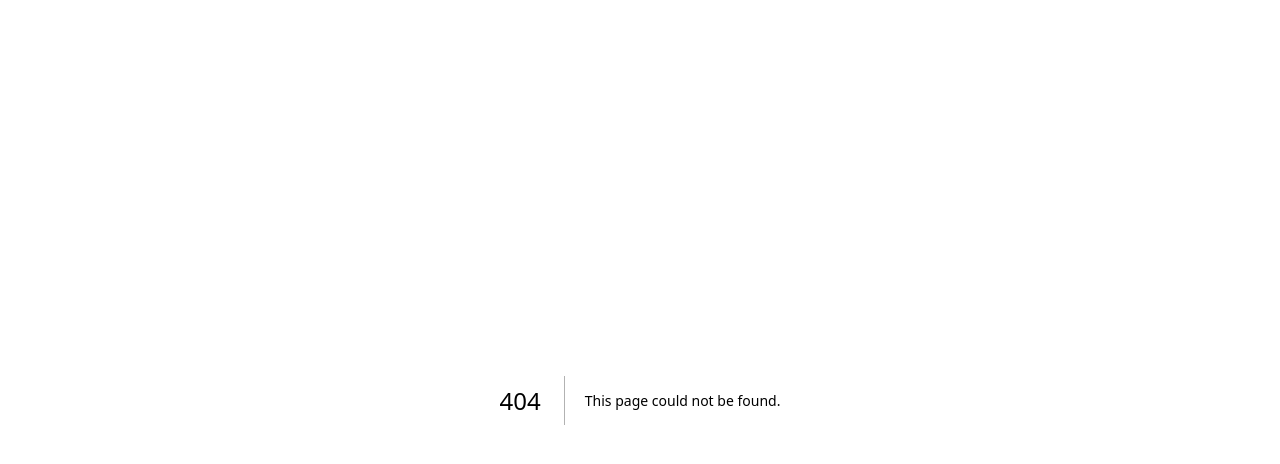
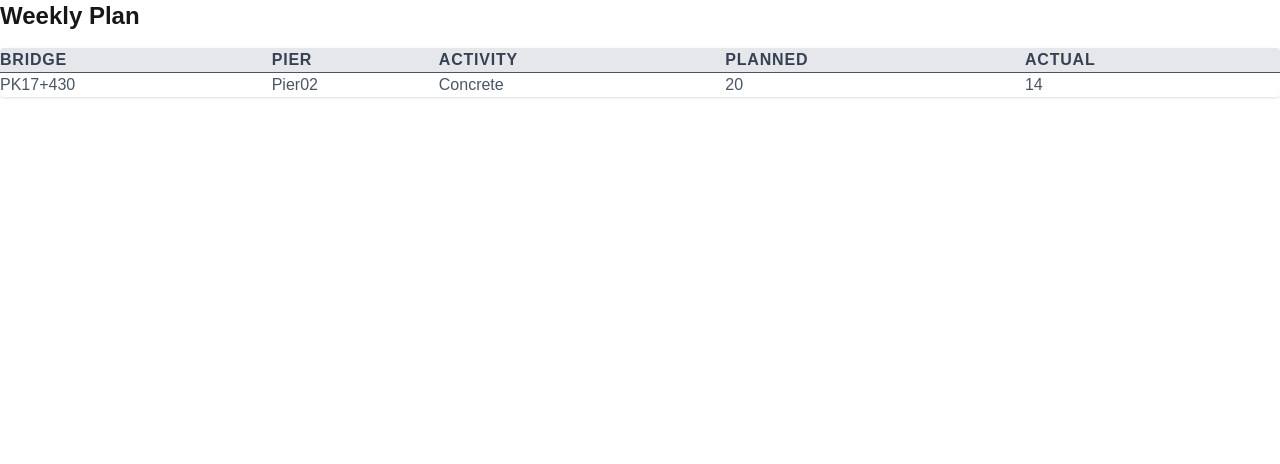
Before and after one commit to AOS2019/rbpms_frontend, a Next.js app: page /weekly-plan in a window 1280 px wide. Before the commit this address had no page. Shown: the top 464 px of the page. Built offline with nearby package versions, Linux system fonts and the light colour scheme.

Commit message:
create Weekly Plan page

```diff
--- /dev/null
+++ b/src/app/weekly-plan/page.tsx
@@ -0,0 +1,29 @@
+export default function WeeklyPlan() {
+  return (
+    <div>
+      <h1 className="text-2xl font-bold mb-4">Weekly Plan</h1>
+
+      <table className="w-full bg-white shadow rounded overflow-hidden mb-6">
+        <thead>
+          <tr className="bg-gray-200 text-left font-semibold text-gray-700 uppercase tracking-wider">
+            <th>Bridge</th>
+            <th>Pier</th>
+            <th>Activity</th>
+            <th>Planned</th>
+            <th>Actual</th>
+          </tr>
+        </thead>
+
+        <tbody>
+          <tr className="text-gray-600 border-t hover:bg-gray-50 transition-colors duration-200 cursor-pointer">
+            <td>PK17+430</td>
+            <td>Pier02</td>
+            <td>Concrete</td>
+            <td>20</td>
+            <td>14</td>
+          </tr>
+        </tbody>
+      </table>
+    </div>
+  );
+}
```
